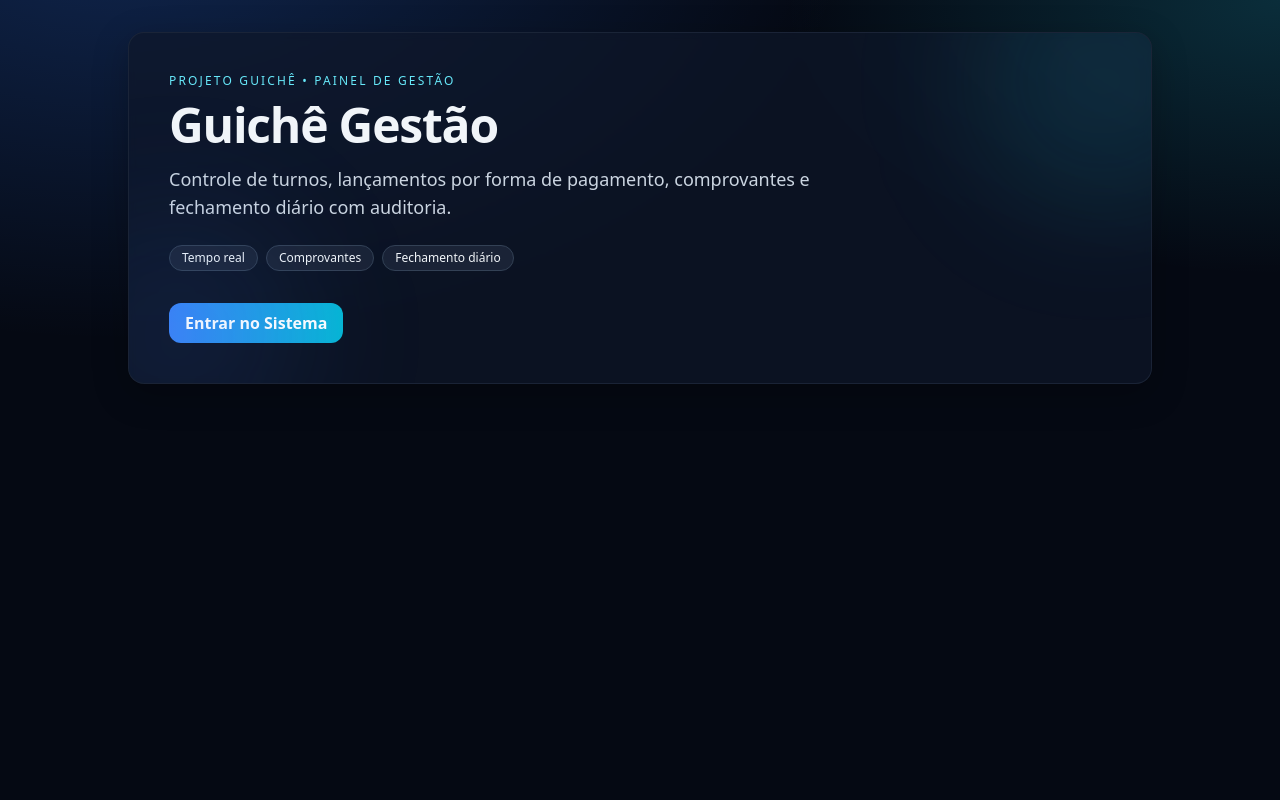
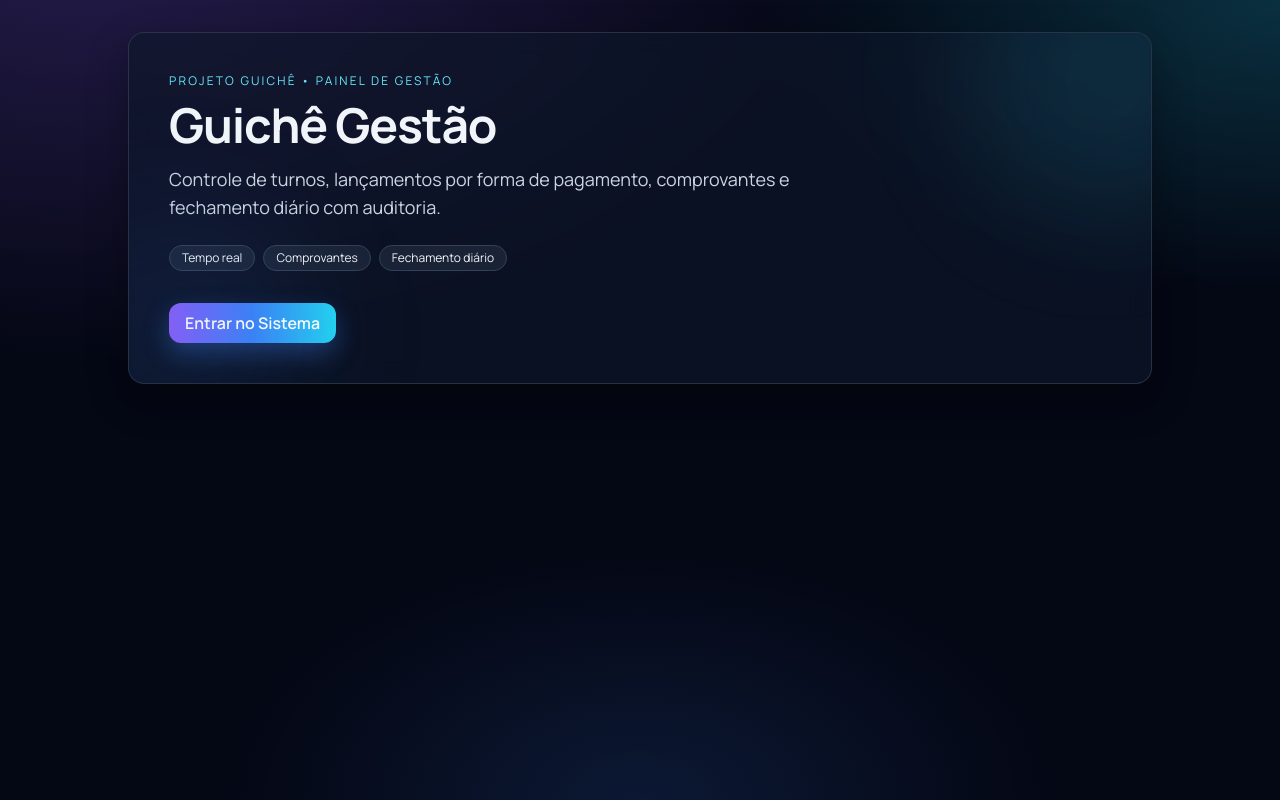
Before and after one commit to Lealweed/uiche-gestao-novo, a Next.js app: page / in a window 1280 px wide. Built offline with nearby package versions, Linux system fonts and the light colour scheme.

Commit message:
style: premium typography and visual theme upgrade

```diff
--- a/app/globals.css
+++ b/app/globals.css
@@ -10,10 +10,11 @@ html,
 body {
   min-height: 100%;
   background:
-    radial-gradient(1200px 700px at 10% -10%, rgba(47, 123, 255, 0.25), transparent 60%),
-    radial-gradient(900px 500px at 100% 0%, rgba(34, 211, 238, 0.18), transparent 55%),
-    #050913;
-  color: #e5e7eb;
+    radial-gradient(1300px 760px at 8% -12%, rgba(139, 92, 246, 0.26), transparent 60%),
+    radial-gradient(950px 540px at 100% 0%, rgba(34, 211, 238, 0.2), transparent 55%),
+    radial-gradient(700px 420px at 50% 100%, rgba(59, 130, 246, 0.14), transparent 60%),
+    #040714;
+  color: #e9eefc;
 }
 
 * {
@@ -49,7 +50,7 @@ body {
   }
 
   .glass-card {
-    @apply rounded-2xl border border-slate-800/80 bg-slate-900/70 backdrop-blur-sm shadow-[0_10px_35px_rgba(0,0,0,0.25)] transition hover:shadow-[0_12px_42px_rgba(34,211,238,0.12)];
+    @apply rounded-2xl border border-slate-700/70 bg-slate-900/65 backdrop-blur-md shadow-[0_14px_40px_rgba(0,0,0,0.33)] transition duration-300 hover:-translate-y-[1px] hover:shadow-[0_20px_52px_rgba(59,130,246,0.2)];
   }
 
   .card-title {
@@ -57,15 +58,15 @@ body {
   }
 
   .btn-primary {
-    @apply px-4 py-2 rounded-xl bg-gradient-to-r from-blue-500 to-cyan-500 text-white font-semibold hover:from-blue-400 hover:to-cyan-400 transition;
+    @apply px-4 py-2 rounded-xl bg-gradient-to-r from-violet-500 via-blue-500 to-cyan-400 text-white font-semibold shadow-[0_10px_24px_rgba(59,130,246,0.35)] hover:from-violet-400 hover:via-blue-400 hover:to-cyan-300 transition;
   }
 
   .btn-ghost {
-    @apply px-4 py-2 rounded-xl border border-slate-700 hover:border-slate-500 hover:bg-slate-800/60 transition;
+    @apply px-4 py-2 rounded-xl border border-slate-600/80 bg-slate-900/40 hover:border-cyan-400/50 hover:bg-slate-800/70 transition;
   }
 
   .field {
-    @apply w-full rounded-xl bg-slate-950/80 border border-slate-700 px-3 py-2 outline-none focus:ring-2 focus:ring-blue-500/50;
+    @apply w-full rounded-xl bg-slate-950/80 border border-slate-600/80 px-3 py-2 outline-none focus:ring-2 focus:ring-violet-500/40 focus:border-violet-400/40;
   }
 
   .muted {
--- a/app/layout.tsx
+++ b/app/layout.tsx
@@ -1,5 +1,11 @@
 import "./globals.css";
 import type { Metadata } from "next";
+import { Manrope } from "next/font/google";
+
+const manrope = Manrope({
+  subsets: ["latin"],
+  weight: ["400", "500", "600", "700", "800"],
+});
 
 export const metadata: Metadata = {
   title: "Guichê Gestão",
@@ -9,7 +15,7 @@ export const metadata: Metadata = {
 export default function RootLayout({ children }: { children: React.ReactNode }) {
   return (
     <html lang="pt-BR">
-      <body>{children}</body>
+      <body className={manrope.className}>{children}</body>
     </html>
   );
 }
```
